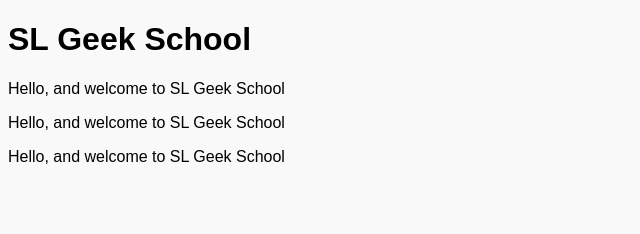
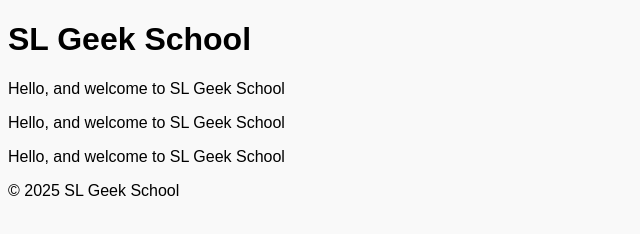
Before and after one commit to slgeeklk/slgeek-school-git, a plain HTML site: page index.html in a window 1280 px wide. Shown: the whole page, without its empty margins (0-640 px from the left). Drawn offline with Linux system fonts and the light colour scheme.

Commit message:
Footer added to index

```diff
--- a/index.html
+++ b/index.html
@@ -11,7 +11,7 @@
     <p>Hello, and welcome to SL Geek School</p>
     <p>Hello, and welcome to SL Geek School</p>
     <p>Hello, and welcome to SL Geek School</p>
-
+    <footer>© 2025 SL Geek School</footer>
     <script src="./script.js"></script>
 </body>
 </html>
```
